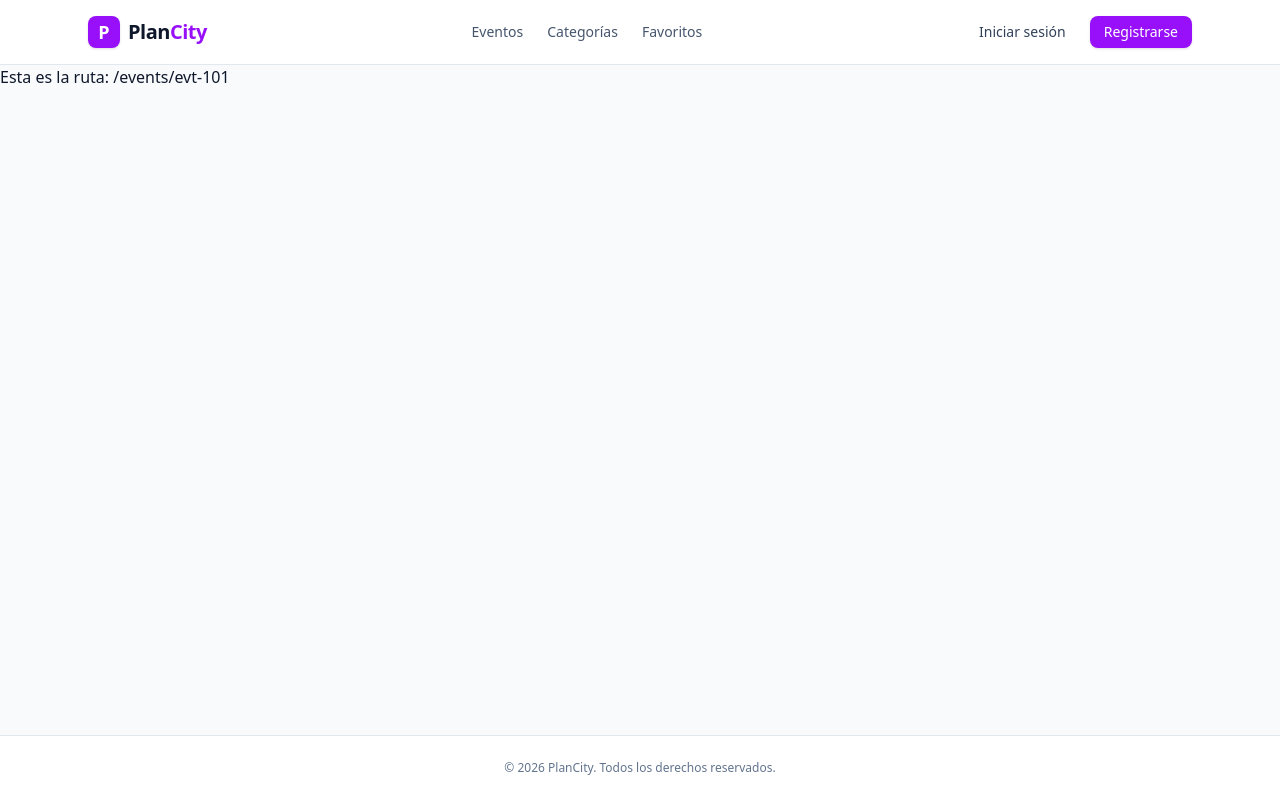
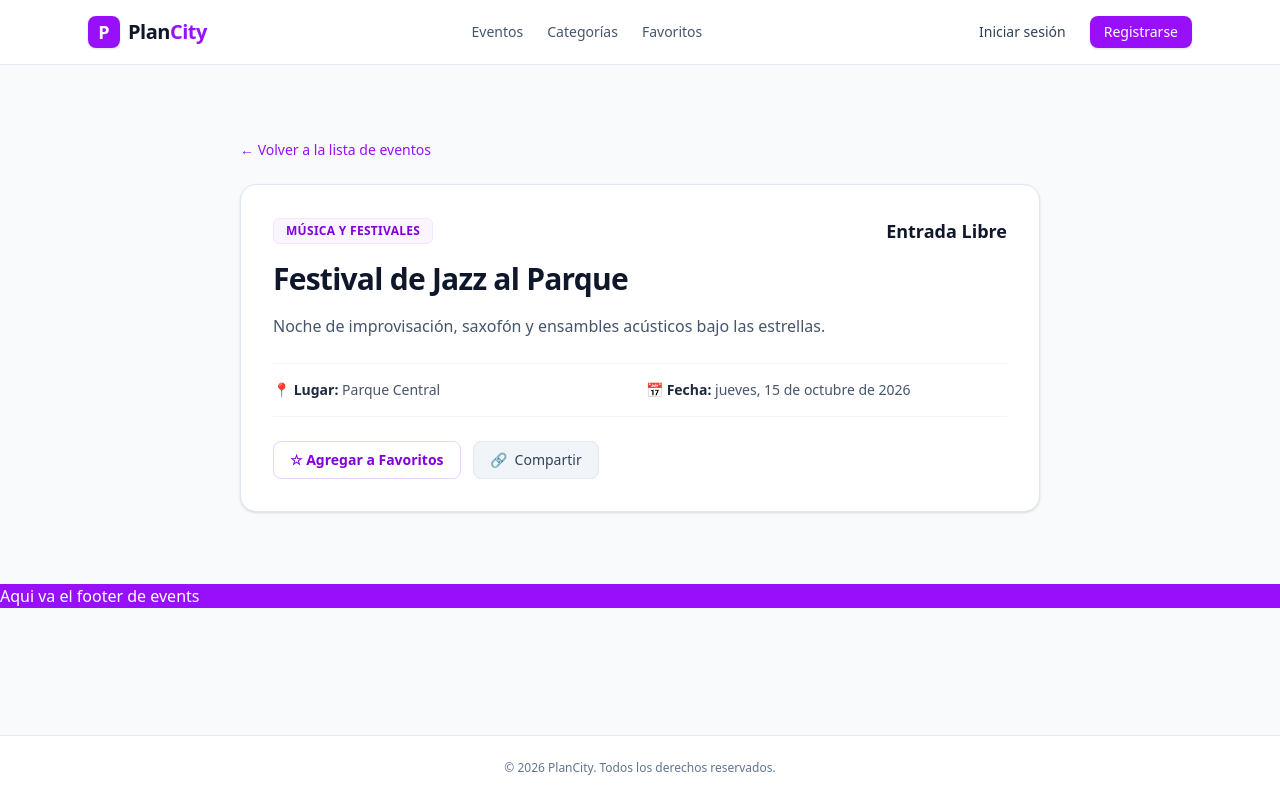
Before and after one commit to OneBolivar/Plan-City-Next, a Next.js app: page /events/evt-101 in a window 1280 px wide. Built offline with nearby package versions, Linux system fonts and the light colour scheme.

Commit message:
feat(eventos): agregar detalle de evento con componentes servidor/cliente y pagina 404 personalizada

```diff
--- a/src/app/events/[id]/page.tsx
+++ b/src/app/events/[id]/page.tsx
@@ -1,4 +1,30 @@
-export default async function EventDetailPage({params}: {params: Promise<{id:string}> }) {
+import Link from 'next/link';
+import { notFound } from 'next/navigation';
+import { getEventById } from '@/services/events.service';
+import EventInfo from '@/components/EventInfo';
+
+interface EventDetailPageProps {
+  params: Promise<{ id: string }>;
+}
+
+export default async function EventDetailPage({ params }: EventDetailPageProps) {
   const { id } = await params;
-  return <h1>Esta es la ruta: /events/{id}</h1>
+  const event = await getEventById(id);
+
+  if (!event) {
+    notFound();
+  }
+
+  return (
+    <main className="max-w-4xl mx-auto p-6 md:p-12">
+      <Link
+        href="/events"
+        className="inline-flex items-center text-sm font-medium text-purple-600 hover:text-purple-800 mb-6 transition-colors"
+      >
+        &larr; Volver a la lista de eventos
+      </Link>
+
+      <EventInfo event={event} />
+    </main>
+  );
 }
--- /dev/null
+++ b/src/app/events/layout.tsx
@@ -0,0 +1,16 @@
+export default function EventLayout({
+  children,
+}: {
+  children: React.ReactNode;
+}) {
+  return (
+    <main>
+      <div className="py-6">{children}</div>
+      <div>
+        <footer className="bg-purple-600 ">
+            <h3 className="text-white">Aqui va el footer de events</h3>
+        </footer>
+      </div>
+    </main>
+  );
+}
--- a/src/app/layout.tsx
+++ b/src/app/layout.tsx
@@ -26,15 +26,15 @@ export default function RootLayout({
   return (
     <html lang="es" className="h-full">
       <body className={`${geistSans.variable} ${geistMono.variable} min-h-full flex flex-col bg-slate-50 text-slate-900 antialiased`}>
-        {/* 1. Barra de navegación fija */}
+        {/* Barra de navegación fija */}
         <Navbar />
 
-        {/* 2. Contenido dinámico de cada página */}
+        {/* Contenido dinámico de cada página */}
         <div className="flex-1">
           {children}
         </div>
 
-        {/* 3. Footer global */}
+        {/* Footer global */}
         <footer className="border-t border-slate-200 bg-white py-6 text-center text-xs text-slate-500">
           <p>© {new Date().getFullYear()} PlanCity. Todos los derechos reservados.</p>
         </footer>
--- /dev/null
+++ b/src/app/not-found.tsx
@@ -0,0 +1,45 @@
+import Link from 'next/link';
+
+export default function NotFound() {
+  return (
+    <main className="min-h-[75vh] flex items-center justify-center p-6">
+      <div className="max-w-md w-full text-center bg-white border border-slate-200 rounded-2xl p-8 shadow-sm">
+
+        {/* Badge superior */}
+        <div className="inline-block px-3 py-1 bg-purple-50 text-purple-700 text-xs font-bold uppercase tracking-wider rounded-full border border-purple-100 mb-4">
+          Código 404
+        </div>
+
+        {/* Ilustración / Emoji con efecto sutil */}
+        <div className="text-6xl mb-4 select-none animate-bounce">
+          🗺️📍
+        </div>
+
+        <h1 className="text-2xl sm:text-3xl font-extrabold text-slate-900 tracking-tight mb-2">
+          ¡Te perdiste en el mapa!
+        </h1>
+
+        <p className="text-slate-600 text-sm leading-relaxed mb-6">
+          Parece que este evento terminó antes de tiempo o nunca existió en la agenda de la ciudad. Ni con GPS lo encontramos.
+        </p>
+
+        {/* Acciones de rescate */}
+        <div className="flex flex-col sm:flex-row gap-3 justify-center">
+          <Link
+            href="/events"
+            className="px-4 py-2.5 bg-purple-600 hover:bg-purple-700 text-white font-semibold text-sm rounded-lg transition-colors shadow-sm"
+          >
+            Explorar Eventos
+          </Link>
+          <Link
+            href="/categories"
+            className="px-4 py-2.5 bg-slate-100 hover:bg-slate-200 text-slate-700 font-semibold text-sm rounded-lg transition-colors"
+          >
+            Ver Categorías
+          </Link>
+        </div>
+
+      </div>
+    </main>
+  );
+}
--- /dev/null
+++ b/src/components/EventInfo.tsx
@@ -0,0 +1,40 @@
+import { EventInfoProps } from '@/types/event-info.types';
+import FavoriteButton from '@/components/FavoriteButton';
+import ShareButton from '@/components/ShareButton';
+
+export default function EventInfo({ event }: EventInfoProps) {
+  return (
+    <article className="bg-white border border-slate-200 rounded-2xl p-6 sm:p-8 shadow-sm">
+
+      {/* Encabezado con categoría y precio */}
+      <div className="flex flex-wrap items-center justify-between gap-4 mb-4">
+        <span className="px-3 py-1 bg-purple-50 text-purple-700 text-xs font-semibold rounded-md border border-purple-100 uppercase tracking-wide">
+          {event.categoryName}
+        </span>
+        <span className="text-lg font-bold text-slate-900">
+          {event.price === 0 ? 'Entrada Libre' : `$${event.price.toLocaleString('es-CO')}`}
+        </span>
+      </div>
+
+      {/* Título y descripción */}
+      <h1 className="text-3xl font-extrabold text-slate-900 mb-4 tracking-tight">
+        {event.title}
+      </h1>
+      <p className="text-slate-600 text-base leading-relaxed mb-6">
+        {event.description}
+      </p>
+
+      {/* Metadatos (Fecha y Lugar) */}
+      <div className="grid grid-cols-1 sm:grid-cols-2 gap-3 py-4 border-y border-slate-100 text-sm text-slate-600 mb-6">
+        <div>📍 <strong className="text-slate-800">Lugar:</strong> {event.location}</div>
+        <div>📅 <strong className="text-slate-800">Fecha:</strong> {new Date(event.date).toLocaleDateString('es-CO', { dateStyle: 'full' })}</div>
+      </div>
+
+      <div className="flex items-center gap-3">
+        <FavoriteButton eventId={event.id} />
+        <ShareButton />
+      </div>
+
+    </article>
+  );
+}
--- /dev/null
+++ b/src/components/FavoriteButton.tsx
@@ -0,0 +1,32 @@
+//Client Server
+
+'use client';
+
+import { useState } from 'react';
+import { FavoriteButtonProps } from '@/types/favorite.types';
+
+export default function FavoriteButton({
+  eventId,
+  initialIsFavorite = false,
+}: FavoriteButtonProps) {
+  const [isFavorite, setIsFavorite] = useState<boolean>(initialIsFavorite);
+
+  const toggleFavorite = () => {
+    setIsFavorite((prev) => !prev);
+    console.log(`Evento ${eventId} marcado como favorito:`, !isFavorite);
+  };
+
+  return (
+    <button
+      type="button"
+      onClick={toggleFavorite}
+      className={`px-4 py-2 rounded-lg text-sm font-semibold transition-all border ${
+        isFavorite
+          ? 'bg-purple-600 text-white border-purple-600 shadow-sm'
+          : 'bg-white text-purple-700 border-purple-200 hover:bg-purple-50'
+      }`}
+    >
+      {isFavorite ? '★ En Favoritos' : '☆ Agregar a Favoritos'}
+    </button>
+  );
+}
--- /dev/null
+++ b/src/components/ShareButton.tsx
@@ -0,0 +1,35 @@
+//Client Server
+
+'use client';
+
+import { useState } from 'react';
+import { ShareButtonProps } from '@/types/share.types';
+
+export default function ShareButton({ url }: ShareButtonProps) {
+  const [copied, setCopied] = useState<boolean>(false);
+
+  const handleCopy = async () => {
+    const targetUrl = url || (typeof window !== 'undefined' ? window.location.href : '');
+
+    try {
+      if (navigator.clipboard) {
+        await navigator.clipboard.writeText(targetUrl);
+        setCopied(true);
+        setTimeout(() => setCopied(false), 2000);
+      }
+    } catch (err) {
+      console.error('No se pudo copiar el enlace:', err);
+    }
+  };
+
+  return (
+    <button
+      type="button"
+      onClick={handleCopy}
+      className="px-4 py-2 rounded-lg text-sm font-medium bg-slate-100 hover:bg-slate-200 text-slate-700 transition-colors border border-slate-200 flex items-center gap-2"
+    >
+      <span>{copied ? '✓' : '🔗'}</span>
+      <span>{copied ? '¡Enlace copiado!' : 'Compartir'}</span>
+    </button>
+  );
+}
--- a/src/services/events.service.ts
+++ b/src/services/events.service.ts
@@ -38,3 +38,8 @@ export async function getEvents(): Promise<AppEvent[]> {
   await new Promise((resolve) => setTimeout(resolve, 200));
   return MOCK_EVENTS;
 }
+
+export async function getEventById(id: string): Promise<AppEvent | undefined> {
+  await new Promise((resolve) => setTimeout(resolve, 200));
+  return MOCK_EVENTS.find((event) => event.id === id);
+}
--- /dev/null
+++ b/src/types/event-info.types.ts
@@ -0,0 +1,5 @@
+import { AppEvent } from './event.types';
+
+export interface EventInfoProps {
+  event: AppEvent;
+}
--- /dev/null
+++ b/src/types/favorite.types.ts
@@ -0,0 +1,4 @@
+export interface FavoriteButtonProps {
+  eventId: string;
+  initialIsFavorite?: boolean;
+}
--- /dev/null
+++ b/src/types/share.types.ts
@@ -0,0 +1,4 @@
+export interface ShareButtonProps {
+  url?: string;
+  title?: string;
+}
```
